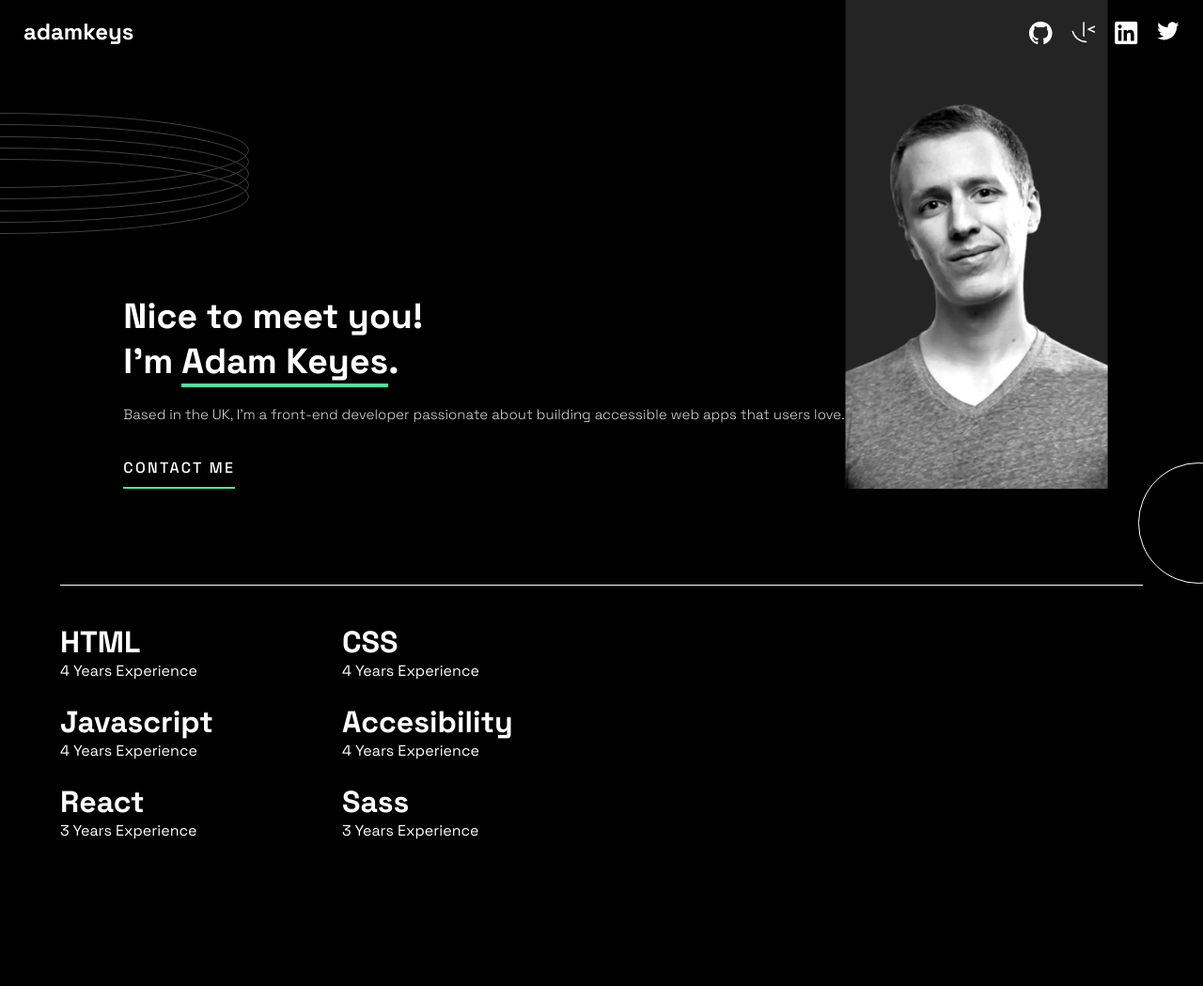
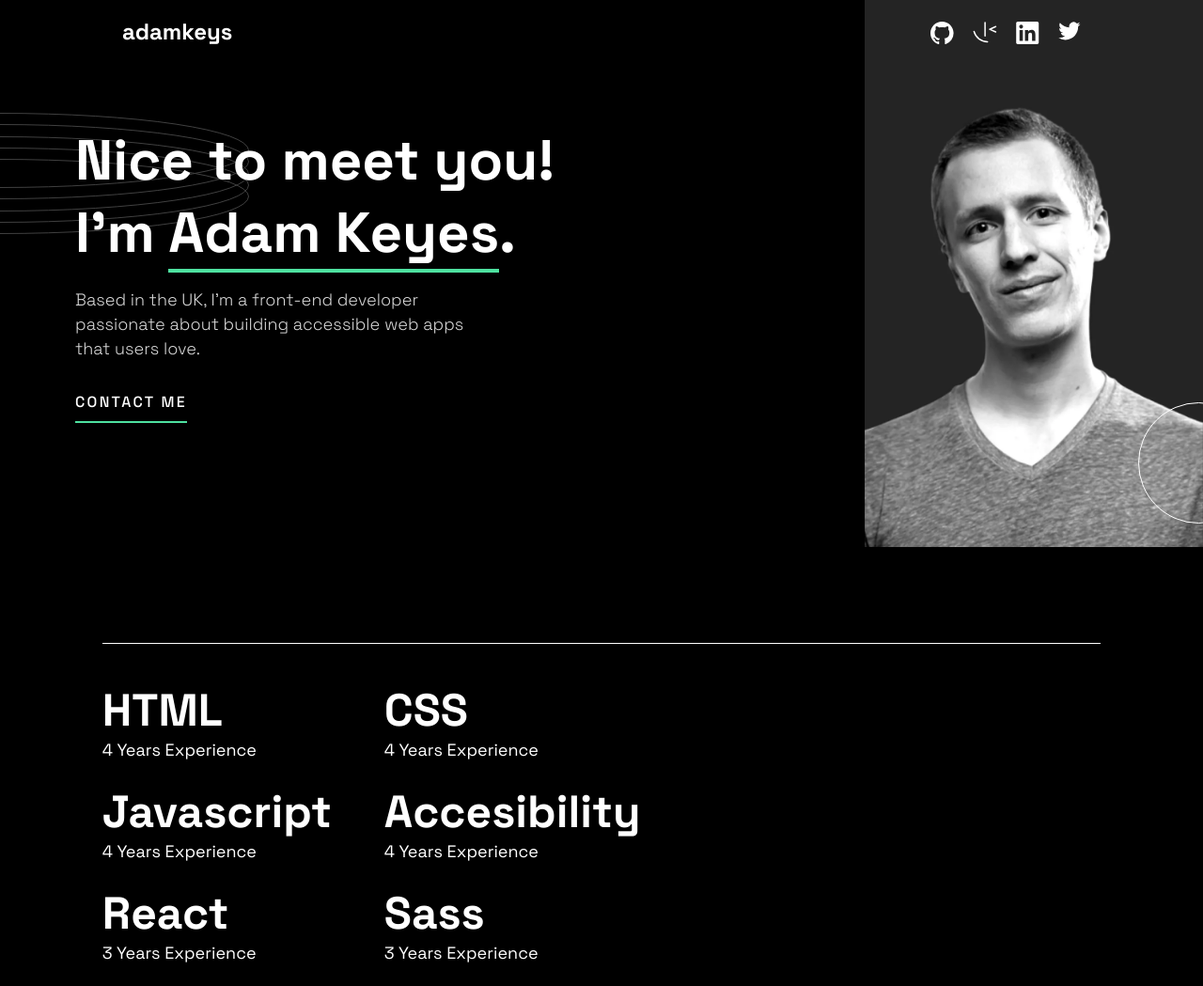
Before and after one commit to Cyr2/darius_pessin_portfolio, a website built with Vite: page index.html in a window 1280 px wide. Shown: the whole page at 94% size. Before the commit the page ends 918 px from the top, so only its background shows below. Built offline with nearby package versions, Linux system fonts and the light colour scheme.

Commit message:
pc version

```diff
--- a/style.css
+++ b/style.css
@@ -140,6 +140,9 @@ li p {
     display: block;
     max-width: 280px;
   }
+  #desktop {
+    display: none;
+  }
   section {
     position: relative;
     bottom: 52px;
@@ -158,7 +161,7 @@ li p {
     margin-bottom: 0;
   }
   .circle {
-    top: 61.5vh;
+    top: 46vh;
     z-index: 1;
   }
   main ul {
@@ -169,3 +172,53 @@ li p {
     text-align: start;
   }
 }
+
+@media (min-width: 768px) {
+  h1 {
+    padding-left: 130px;
+  }
+  .link {
+    padding-right: 130px;
+  }
+  article {
+    padding-left: 80px;
+  }
+  article p {
+    font-size: 18px;
+    max-width: 420px;
+  }
+  section {
+    width: 100%;
+    justify-content: space-between;
+    align-items: center;
+  }
+  h2 {
+    font-size: 60px;
+  }
+  #desktop {
+    display: block;
+    max-width: 360px;
+  }
+  #tablet {
+    display: none;
+  }
+  .circle {
+    top: 53.5vh;
+    z-index: 1;
+  }
+  hr {
+    width: 83%;
+  }
+  main ul {
+    width: 83%;
+    column-gap: 120px;
+    grid-template-columns: 180px 180px;
+    text-align: start;
+  }
+  h3 {
+    font-size: 48px;
+  }
+  li p {
+    font-size: 18px;
+  }
+}
```
